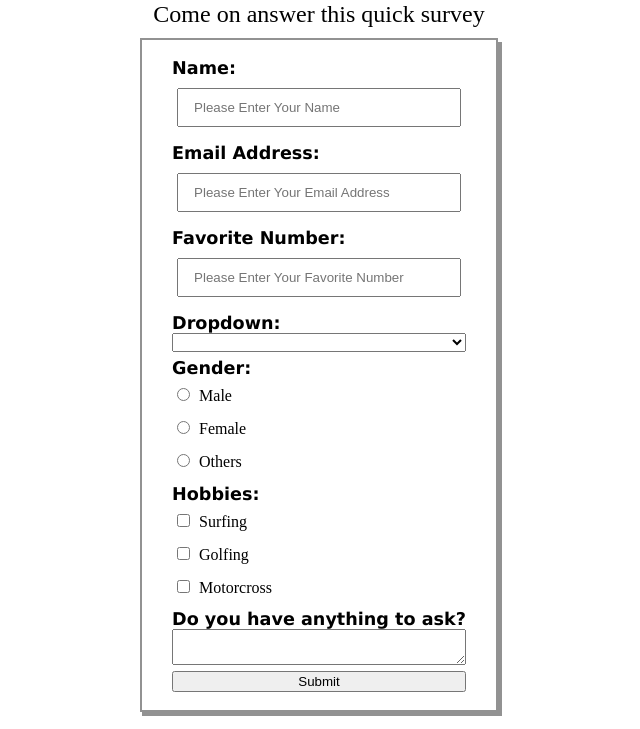
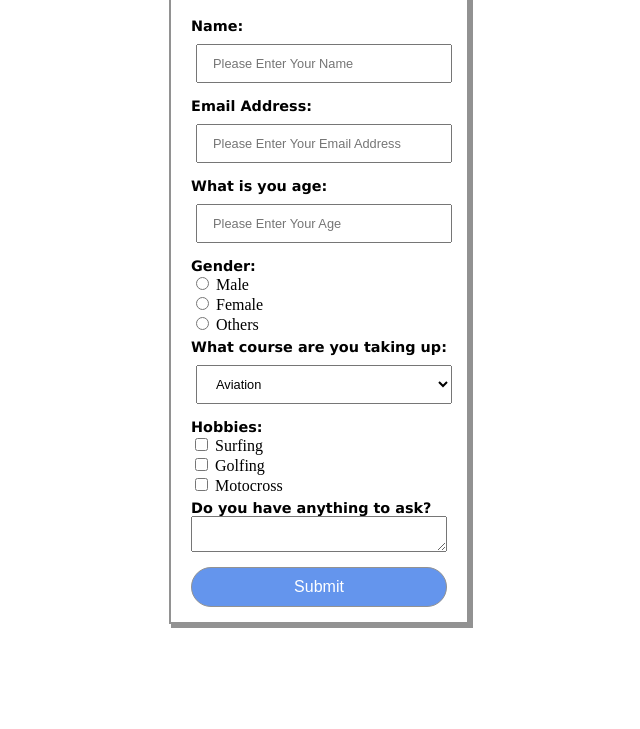
Before and after one commit to joamarderije/fccProjects, a plain HTML site: page Build a Survey Form/index.html in a window 1280 px wide. Shown: the part 71-800 px from the top of the page, without its empty margins (321-961 px from the left). Drawn offline with Linux system fonts and the light colour scheme.

Commit message:
completed the challenges for survey page

```diff
--- a/Build a Survey Form/index.html
+++ b/Build a Survey Form/index.html
@@ -7,26 +7,20 @@
  <body>
 
      <main id="flex-container">
-        <h1 id="title">Survey Form</h1>
+        <h1 id="title">Student Personal Information Sheet</h1>
         <p id="description">Come on answer this quick survey</p>
-      <form id="survey-form">
+      <form id="survey-form" action="POST" >
           <div class="survey-form-control">
-            <label class="survey-form-control_label" for="name-label">Name:</label>
-            <input type="text" id="name" placeholder="Please Enter Your Name" required>
+            <label class="survey-form-control_label" id="name-label" for="name-label">Name:</label>
+            <input type="text" id="name"  name="name" placeholder="Please Enter Your Name" required>
           </div>
           <div class="survey-form-control">
-            <label class="survey-form-control_label" for="email-label">Email Address:</label>
-            <input type="email" id="email" placeholder="Please Enter Your Email Address" required>
+            <label class="survey-form-control_label" id="email-label" for="email-label">Email Address:</label>
+            <input type="email" id="email" name="email" placeholder="Please Enter Your Email Address" required>
           </div>
           <div class="survey-form-control">
-            <label class="survey-form-control_label" for="number-label">Favorite Number:</label>
-            <input type="number" id="number"  min="1" max="9" placeholder="Please Enter Your Favorite Number">
-          </div>
-          <div class="survey-form-control">
-             <label class="survey-form-control_label" for="dropdown-label">Dropdown:</label>
-             <select>
-               <option value=""></option>
-             </select>
+            <label class="survey-form-control_label" id="number-label" for="number-label">What is you age:</label>
+            <input type="number" id="number"  name="age" min="1" max="100" placeholder="Please Enter Your Age">
           </div>
           <div class="survey-form-control">
             <label class="survey-form-control_label">Gender:</label>
@@ -35,10 +29,25 @@
               <label for="gender"> <input type="radio" value="other" name="gender" id="gender"> Others</label>
           </div>
           <div class="survey-form-control">
+             <label class="survey-form-control_label" for="dropdown-label">What course are you taking up:</label>
+             <select id="dropdown">
+               <option value="Aviation">Aviation</option>
+               <option value="Economic">Economic</option>
+               <option value="Civil Engineering">Civil Engineering</option>
+               <option value="Actuarial Science">Actuarial Science</option>
+               <option value="Computer Science">Computer Science</option>
+               <option value="Computer Engineering">Computer Engineering</option>
+               <option value="Accountancy">Accountancy</option>
+               <option value="Information Technology">Information Technology</option>
+               <option value="Information Security">Information Security</option>
+               <option value="Digital Arts">Digital Arts</option>
+             </select>
+          </div>
+          <div class="survey-form-control">
             <label class="survey-form-control_label">Hobbies:</label>
               <label for="hobby"> <input type="checkbox" value="surfing" name="hobby" id="hobby"> Surfing</label>
               <label for="hobby"> <input type="checkbox" value="golfing" name="hobby" id="hobby"> Golfing</label>
-              <label for="hobby"> <input type="checkbox" value="motorcross" name="hobby" id="hobby"> Motorcross</label>
+              <label for="hobby"> <input type="checkbox" value="motorcross" name="hobby" id="hobby"> Motocross</label>
           </div>
           <div class="survey-form-control">
               <label class="survey-form-control_label" for="suggestion">Do you have anything to ask?</label>
--- a/Build a Survey Form/style.css
+++ b/Build a Survey Form/style.css
@@ -7,7 +7,7 @@
 }
 
 #title {
-    font-size: 2em;
+    font-size: 1.1em;
     font-family: 'Segoe UI', Tahoma, Geneva, Verdana, sans-serif;
     word-spacing: 0.1rem;
     line-height: 10px;
@@ -15,7 +15,7 @@
 
 #description {
     line-height: 0px;
-    font-size: 1.5em;
+    font-size: .8em;
 }
 
 #survey-form {
@@ -23,25 +23,42 @@
     flex-direction: column;
     justify-content: space-around;
     border: 2px solid #929292;
-    padding: 15px 30px;
+    padding: 15px 20px;
     flex-wrap: nowrap;
-    height: 80vh;
+    height: 100%;
     box-shadow: 2px 4px #929292, 2px 4px #929292, 4px 4px #929292;
 }
 
 .survey-form-control {
     display: flex;
     flex-direction: column;
+    margin-top: 5px;
 }
 
 .survey-form-control_label {
     font-weight: 600;
-    font-size: 1.1em;
+    font-size: .9em;
     font-family: Verdana, Geneva, Tahoma, sans-serif;
 }
 
-input {
+input[type=text], input[type=number],input[type=email], select {
     padding: 10px 15px;
     margin: 10px 5px;
     box-sizing: border-box;
+    width: 100%;
+    font-size: 0.8em;
 }
+
+#submit {
+    border: 1px solid #929292;
+    font-size: 1em;
+    border-radius: 32px;
+    padding: 10px 5px;
+    margin-top: 10px;
+    background: cornflowerblue;
+    color: #fff;
+}
+
+@media (min-width: 767px) {
+
+}
```
